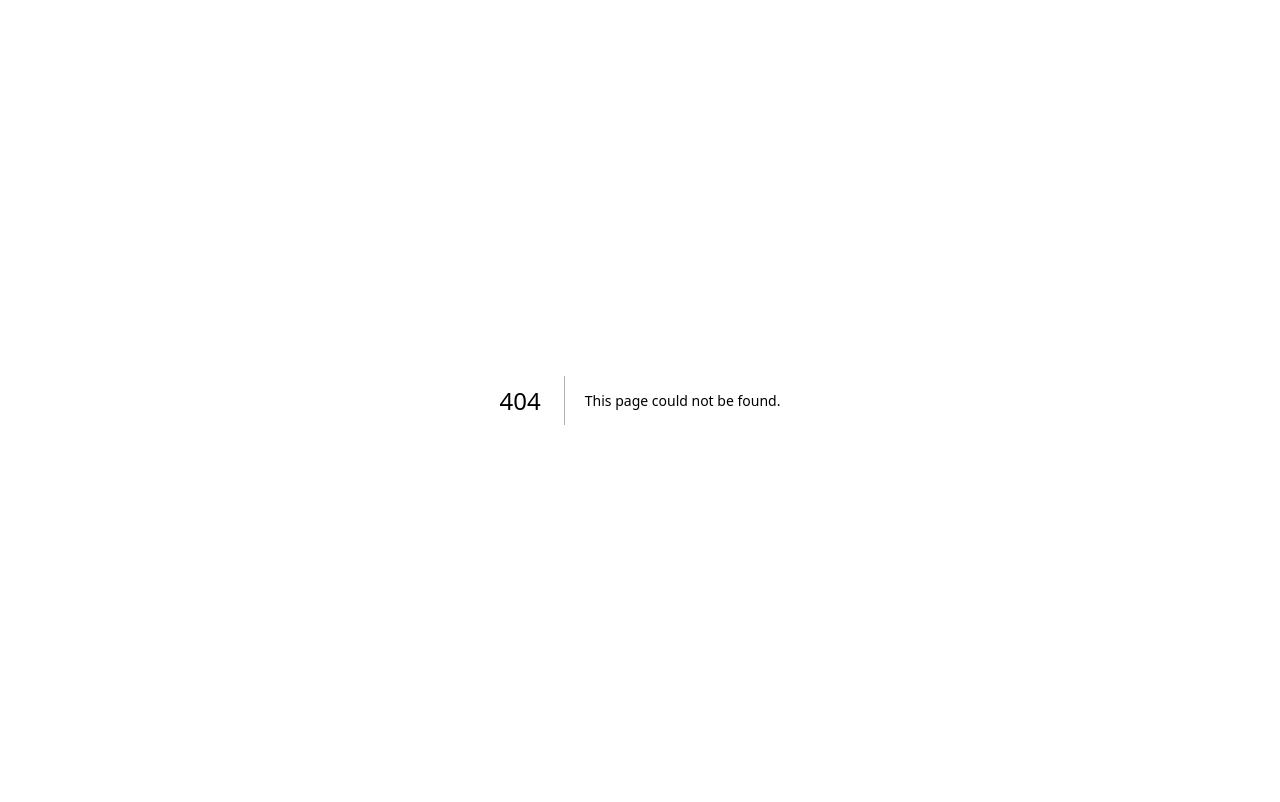
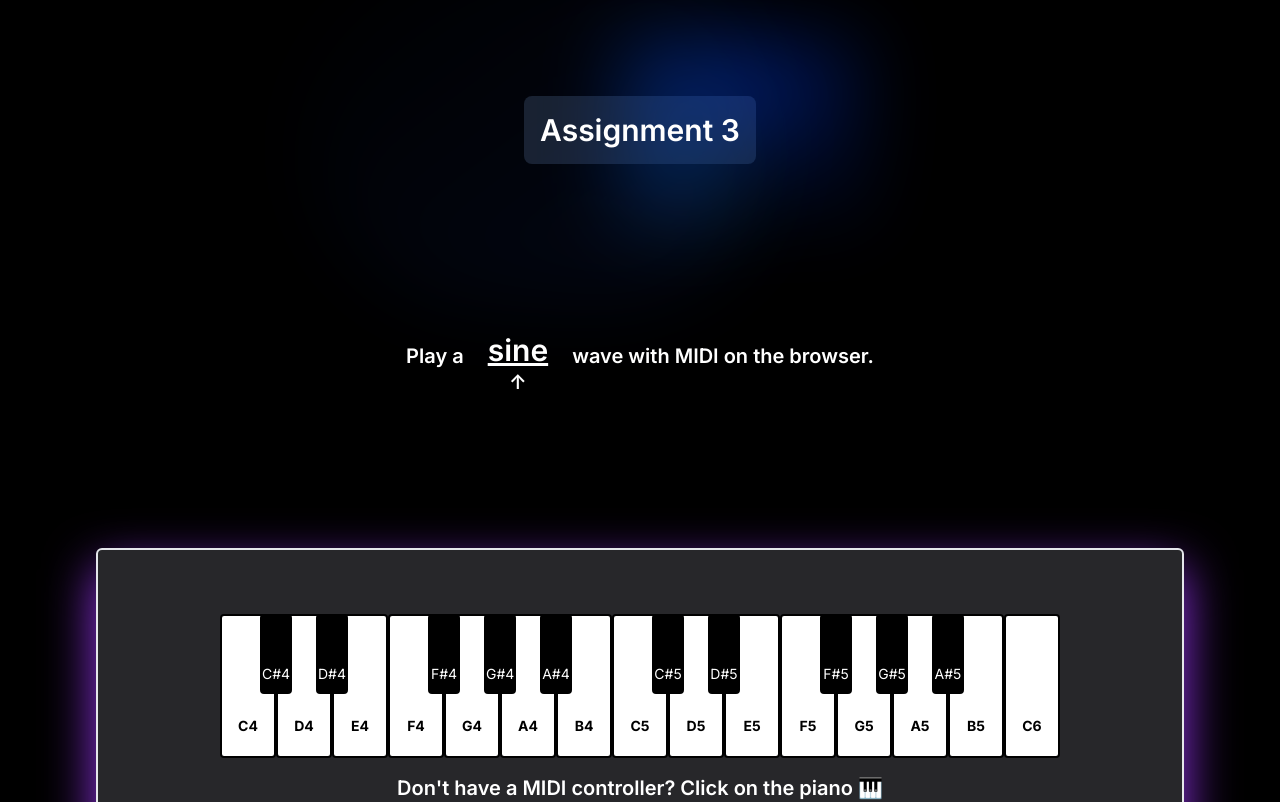
Before and after one commit to dlustre/camp-space, a Next.js app: page /hw3 in a window 1280 px wide. Before the commit this address had no page. Shown: the top 802 px of the page. Built offline with nearby package versions, Linux system fonts and the light colour scheme.

Commit message:
feat: add initial hw3

```diff
--- /dev/null
+++ b/src/app/hw3/page.tsx
@@ -0,0 +1,257 @@
+"use client"
+
+import React, { useEffect, useState } from 'react'
+
+// MIDI message types
+const messageTypes = {
+  noteOn: 144,
+  noteOff: 128,
+}
+
+// MIDI notes (C4 to C6)
+const midiNotes: Record<number, string> = {
+  60: 'C4',
+  61: 'C#4',
+  62: 'D4',
+  63: 'D#4',
+  64: 'E4',
+  65: 'F4',
+  66: 'F#4',
+  67: 'G4',
+  68: 'G#4',
+  69: 'A4',
+  70: 'A#4',
+  71: 'B4',
+  72: 'C5',
+  73: 'C#5',
+  74: 'D5',
+  75: 'D#5',
+  76: 'E5',
+  77: 'F5',
+  78: 'F#5',
+  79: 'G5',
+  80: 'G#5',
+  81: 'A5',
+  82: 'A#5',
+  83: 'B5',
+  84: 'C6',
+}
+
+// Colors for the keys
+const waveformColors = {
+  sine: 'bg-gradient-to-t from-purple-600 to-violet-400',
+  square: 'bg-gradient-to-t from-blue-600 to-sky-400',
+  sawtooth: 'bg-gradient-to-t from-orange-600 to-amber-400',
+  triangle: 'bg-gradient-to-t from-green-600 to-lime-400',
+}
+
+// Colors for the piano shadow
+const waveformShadowColors = {
+  sine: 'shadow-purple-600',
+  square: 'shadow-blue-600',
+  sawtooth: 'shadow-orange-600',
+  triangle: 'shadow-green-600',
+}
+
+// True if note is natural
+function isNatural(note: number) {
+  return midiNotes[note].length === 2;
+}
+
+// Converts MIDI note to frequency
+function midiToFrequency(note: number) {
+  const a = 440;
+  return (a / 32) * (2 ** ((note - 9) / 12));
+}
+
+const oscillators: Record<number, {
+  oscillator: OscillatorNode,
+  oscillatorGain: GainNode,
+}> = {};
+
+export default function Page() {
+  const [audioContext, setAudioContext] = useState<AudioContext | null>(null);
+  const [waveform, setWaveform] = useState<'sine' | 'square' | 'sawtooth' | 'triangle'>('sine');
+  const [isMobile, setIsMobile] = useState<boolean>(true);
+
+  // Check if mobile
+  useEffect(() => {
+    const handleResize = () => setIsMobile(window.innerWidth < 960);
+
+    handleResize();
+
+    window.addEventListener('resize', handleResize);
+
+    return () => window.removeEventListener('resize', handleResize);
+  }, []);
+
+  // Initialize AudioContext
+  useEffect(() => { setAudioContext(new AudioContext()) }, []);
+
+  // Initialize MIDI
+  useEffect(() => {
+    if (navigator.requestMIDIAccess) {
+      navigator.requestMIDIAccess().then(handleMidiSuccess, handleMidiFailure);
+    }
+  });
+
+  function handleMidiSuccess(midiAccess: MIDIAccess) {
+    // midiAccess.addEventListener('statechange', updateDevices);
+
+    const inputs = midiAccess.inputs;
+    // console.log(inputs);
+
+    // Add event listeners to all MIDI inputs
+    inputs.forEach((input) => {
+      console.log(input);
+      input.addEventListener('midimessage', (message) => {
+        if (!(message instanceof MIDIMessageEvent)) return;
+
+        // console.log(message.data);
+
+        const { messageType, note, velocity } = {
+          messageType: message.data[0],
+          note: message.data[1],
+          velocity: message.data[2],
+        };
+
+        if (messageType === messageTypes.noteOn) noteOn(note, velocity);
+        else if (messageType === messageTypes.noteOff) noteOff(note, velocity);
+      })
+    });
+  }
+
+  function noteOn(note: number, velocity: number) {
+    if (audioContext === null) return;
+    // if (oscillators[note]) return;
+
+    // Init oscillator
+    const oscillator = audioContext.createOscillator();
+    oscillator.type = waveform;
+    oscillator.frequency.value = midiToFrequency(note);
+
+    // Init gain
+    const oscillatorGain = audioContext.createGain();
+    oscillatorGain.gain.value = velocity / 127;
+
+    // Signal chain: oscillator -> gain -> destination
+    oscillator.connect(oscillatorGain);
+    oscillatorGain.connect(audioContext.destination);
+
+    oscillators[note] = { oscillator, oscillatorGain };
+
+    oscillator.start();
+
+    // console.log(oscillators);
+  }
+
+  function noteOff(note: number, velocity: number) {
+    if (audioContext === null) return;
+    if (!oscillators[note]) return;
+    const { oscillator, oscillatorGain } = oscillators[note];
+
+    // Fade out gain
+    oscillatorGain.gain.exponentialRampToValueAtTime(0.0001, audioContext.currentTime + 1);
+
+    // Stop oscillator and clean up
+    setTimeout(() => {
+      oscillator.stop();
+      oscillator.disconnect();
+      delete oscillators[note];
+    }, 1000);
+
+    // console.log(oscillators);
+  }
+
+  // function updateDevices(event: Event) {
+  //   console.log(event);
+  // }
+
+  function handleMidiFailure() {
+    console.log('Could not connect to MIDI');
+  }
+
+  // Key component for piano
+  function Key({ note }: { note: number }) {
+    const [pressed, setPressed] = useState<boolean>(false);
+    const naturalStyle = `${pressed ? waveformColors[waveform] : 'bg-white'} h-36 lg:w-12 xl:w-14 w-8 pt-20 font-bold text-black border-black`;
+    const accidentalStyle = `${pressed ? waveformColors[waveform] : 'bg-black'} h-20 lg:w-6 xl:w-8 w-5 pt-10 border-black xl:-translate-x-4 -translate-x-3 absolute`;
+    return <button
+      className={`${isNatural(note) ? naturalStyle : accidentalStyle} rounded border-2 text-[10px] xl:text-sm`}
+      onMouseDown={() => {
+        noteOn(note, 60);
+        noteOff(note, 60);
+        setPressed(true);
+      }}
+      onMouseUp={() => {
+        // noteOff(note, 60);
+        setPressed(false);
+      }}
+      onMouseLeave={() => {
+        // noteOff(note, 60);
+        setPressed(false);
+      }}
+    >{midiNotes[note]}</button>
+  }
+
+  // Piano component
+  function Piano({ isMobile = false }: { isMobile: boolean }) {
+    // If mobile, only show C4 to C5
+    const filteredNotes = Object.keys(midiNotes)
+      .filter(note => !isMobile || (Number.parseInt(note) >= 60 && Number.parseInt(note) <= 72))
+      .reduce((obj: Record<number, string>, note) => {
+        obj[Number.parseInt(note)] = midiNotes[Number.parseInt(note)];
+        return obj;
+      }, {});
+
+    return <div>
+      {Object.keys(filteredNotes).map((note) => <Key key={note} note={parseInt(note)} />)}
+    </div>
+  }
+
+  return (
+    <div className="flex min-h-screen flex-col items-center gap-40 p-24">
+      <div
+        className={`relative flex place-items-center p-4 shadow-md border-slate-300 bg-opacity-50 rounded-lg bg-slate-700 before:absolute before:h-[300px] before:w-[480px] before:-translate-x-1/2 before:rounded-full before:blur-2xl before:content-[''] after:absolute after:-z-20 after:h-[180px] after:w-[240px] after:translate-x-1/3 after:bg-gradient-conic after:blur-2xl after:content-[''] i before:bg-gradient-to-br i before:from-transparent i before:to-blue-700 i before:opacity-10 i after:from-sky-900 i after:via-[#0141ff] i after:opacity-40 before:lg:h-[360px] z-[-1]`}
+      >
+        <h1
+          className={`font-semibold text-3xl z-10 drop-shadow-lg}`}
+        >
+          Assignment 3
+        </h1>
+      </div>
+      <div>
+        <p className="text-sm lg:text-xl font-semibold flex justify-center items-center gap-6">
+          Play a
+          <button
+            className='flex flex-col items-center transition-all hover:scale-110 translate-y-2 hover:translate-y-0 hover:text-3xl'
+            onClick={() => {
+              switch (waveform) {
+                case 'sine':
+                  setWaveform('square');
+                  break;
+                case 'square':
+                  setWaveform('sawtooth');
+                  break;
+                case 'sawtooth':
+                  setWaveform('triangle');
+                  break;
+                case 'triangle':
+                  setWaveform('sine');
+                  break;
+              }
+            }}
+          >
+            <p className='underline text-xl lg:text-3xl'>{waveform}</p>
+            <p>&uarr;</p>
+          </button>
+          wave with MIDI on the browser.
+        </p >
+      </div>
+      <div className={`border-2 w-[80vw] lg:w-full xl:p-16 py-16 bg-zinc-800 rounded-md flex flex-col items-center justify-center gap-4 shadow-[0_20px_50px] ${waveformShadowColors[waveform]}`} >
+        <Piano isMobile={isMobile} />
+        <p className="lg:text-xl font-semibold text-center">{`Don't have a MIDI controller? Click on the piano 🎹`}</p>
+      </div>
+    </div >
+  )
+}
--- a/src/app/page.tsx
+++ b/src/app/page.tsx
@@ -7,7 +7,7 @@ export default function Home() {
       title: 'Assignment 1',
       description: 'Type \'Dennis\' to play sound files.',
       link: 'https://drive.google.com/drive/u/1/folders/1owCN0yZkYuiKXcibYXAdY1-9pQwkNjy7',
-      image: generatePath('/type_name.png'),
+      image: generatePath('/hw1.png'),
       targetBlank: true,
     },
     {
@@ -17,6 +17,13 @@ export default function Home() {
       image: generatePath('/hw2.png'),
       targetBlank: false,
     },
+    {
+      title: 'Assignment 3',
+      description: 'Play a synthesizer with MIDI on the browser.',
+      link: generatePath('/hw3'),
+      image: generatePath('/hw3.png'),
+      targetBlank: false,
+    }
   ]
 
   return (
```
Also changed, not shown: public/hw1.png (renamed from public/type_name.png), public/hw3.png (added).
